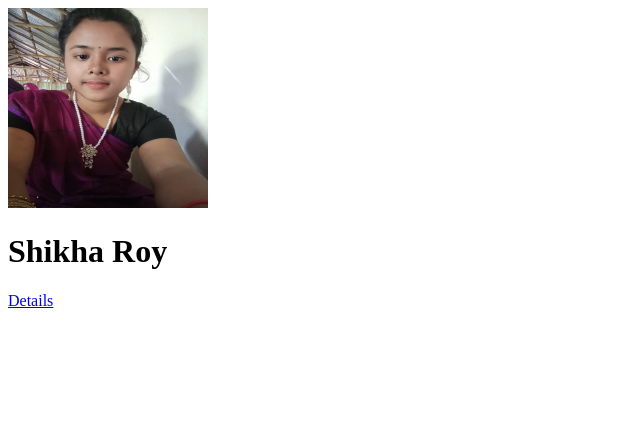
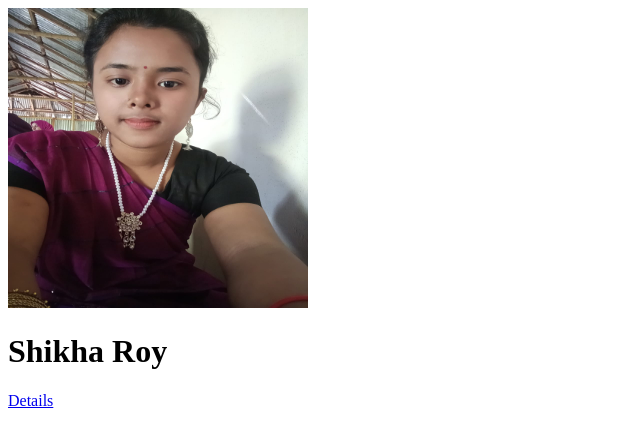
Before and after one commit to shikhao6/assisgment-1, a plain HTML site: page index.html in a window 1280 px wide. Shown: the whole page, without its empty margins (0-640 px from the left). Drawn offline with Linux system fonts and the light colour scheme.

Commit message:
file update

```diff
--- a/index.html
+++ b/index.html
@@ -10,7 +10,7 @@
 
 <body>
     <div>
-        <img src="./IMG-20241114-WA0046[1].jpg" alt="Shikha" width="200" height="200">
+        <img src="./public/IMG-20241114-WA0046[1].jpg" alt="Shikha" width="300" height="300">
         <h1 id="title">Shikha Roy</h1>
         <a href="./about/index.html">Details</a>
 
```
